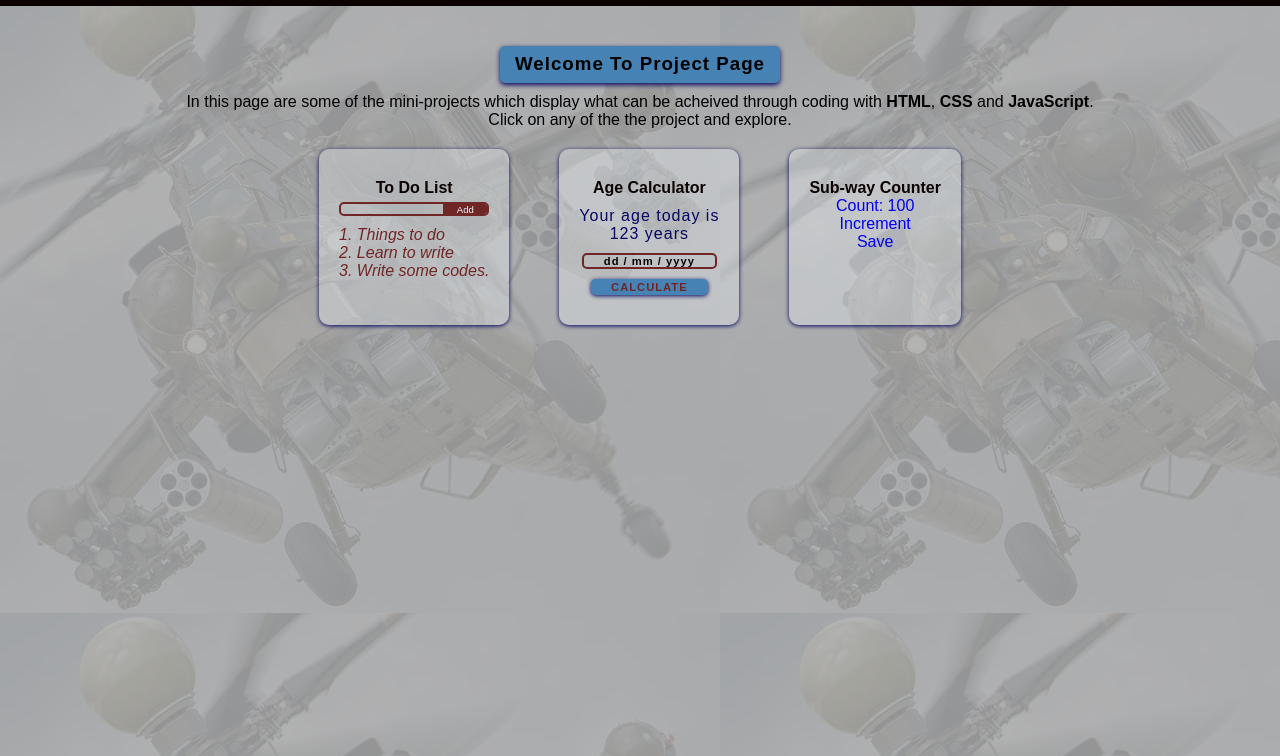
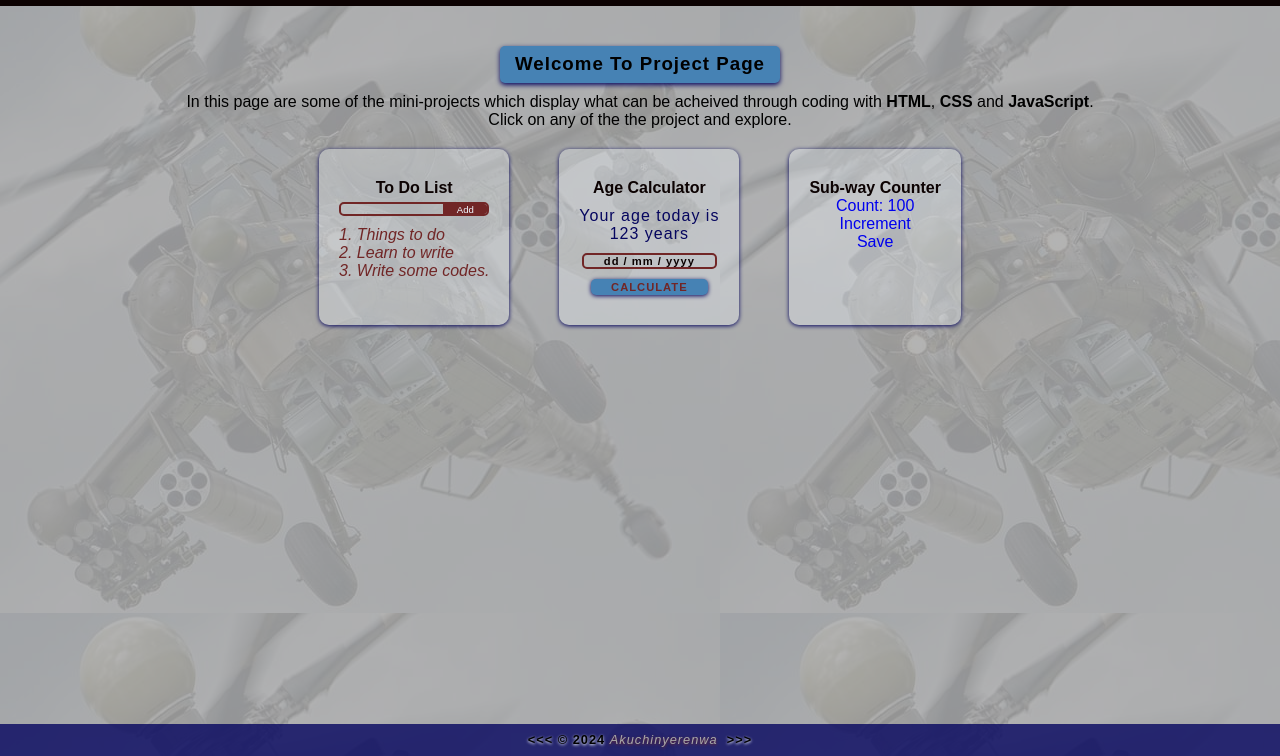
Before and after one commit to Akuchinyerenwa/AkuChill-repo, a plain HTML site: page projects.html in a window 1280 px wide. Shown: the part 44-800 px from the top of the page. Drawn offline with Linux system fonts and the light colour scheme.

Commit message:
add footer to project.html file

```diff
--- a/projects.html
+++ b/projects.html
@@ -154,5 +154,8 @@
     </div>
   </main>
 
+  <footer>
+    &lt;&lt;&lt;&nbsp;&copy; 2024&nbsp; <a href="#" class="footer-anchor">Akuchinyerenwa</a> &nbsp; &gt;&gt;&gt;
+  </footer>
 </body>
 </html>
```
